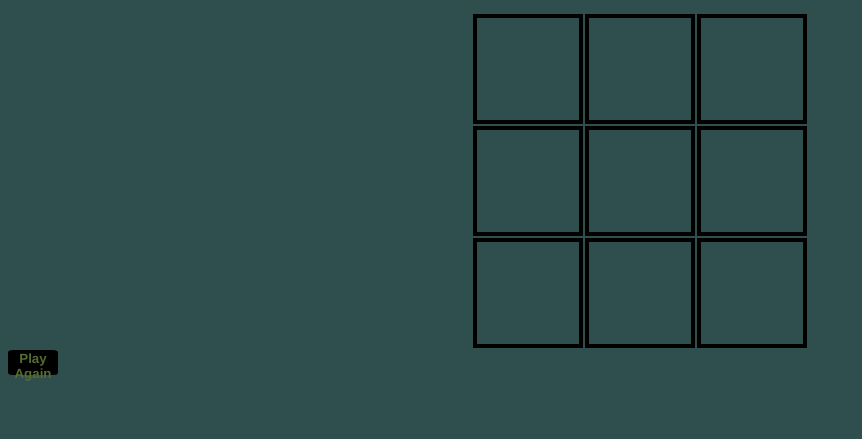
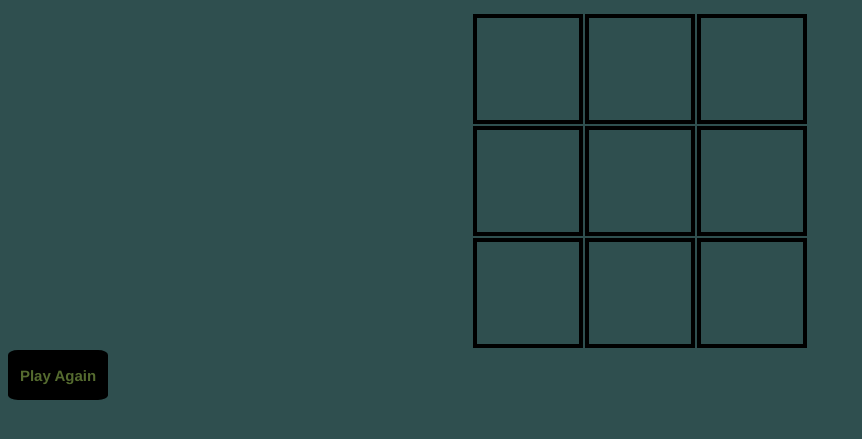
Before and after one commit to rmscampos/Tic-Tac-Toe, a plain HTML site: page index.html in a window 1280 px wide. Shown: the part 113-552 px from the top of the page, without its empty margins (0-862 px from the left). Drawn offline with Linux system fonts and the light colour scheme.

Commit message:
play again button css

```diff
--- a/css/main.css
+++ b/css/main.css
@@ -31,12 +31,15 @@ td {
 }
 
 #play-again {
+    display: inline-block;
     color: darkolivegreen;
     font-family: 'Helvetica', sans-serif;
     font-weight: bold;
+    font-size: 15px;
+    text-align: center;
     background-color: black;
     border: none;
-    height: 25px;
-    width: 50px;
+    height: 50px;
+    width: 100px;
     border-radius: 10%;
 }
--- a/js/main.js
+++ b/js/main.js
@@ -85,8 +85,6 @@ function handleCellClick(evt){
 // function checkWinner() {
 
 // }
-
-
 //function for a tie
 
 //function for reset game button
```
